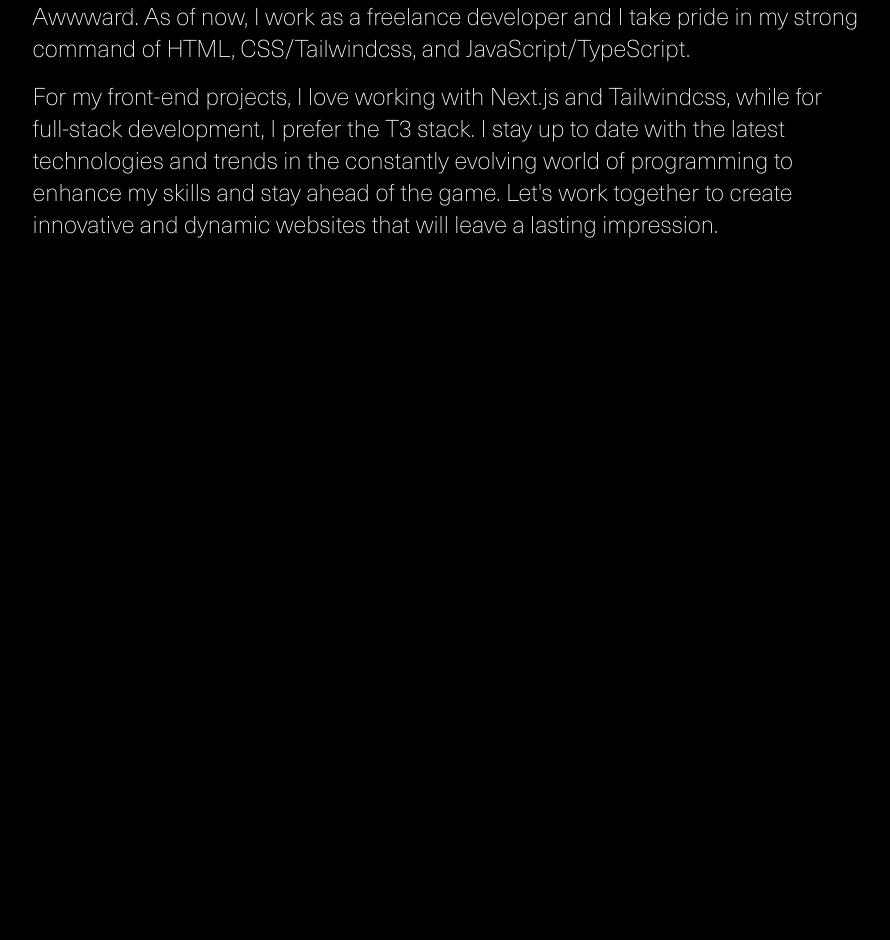
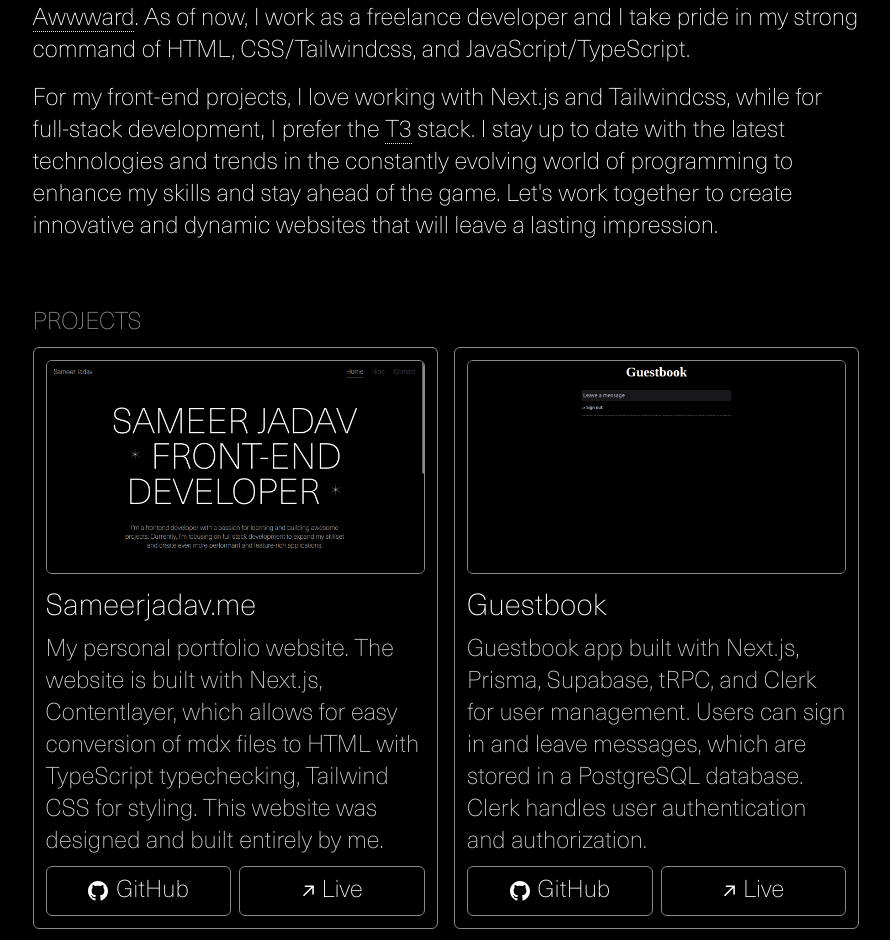
Before and after one commit to Boazez/sameerjadav.me, a Next.js app: page / in a window 1280 px wide. Shown: the part 1052-1992 px from the top of the page, without its empty margins (194-1084 px from the left). Before the commit the page ends 1319 px from the top, so only its background shows below. Built offline with nearby package versions, Linux system fonts and the light colour scheme.

Commit message:
Added projects

```diff
--- a/src/app/page.tsx
+++ b/src/app/page.tsx
@@ -1,5 +1,6 @@
 /* eslint-disable react/no-unescaped-entities */
-import { Star2 } from "~/components/Icons";
+import Image from "next/image";
+import { ArrowIcon, GitHubIcon, Star2 } from "~/components/Icons";
 
 export default function Home() {
   return (
@@ -37,7 +38,7 @@
         </p>
       </section>
 
-      <section className="mx-auto max-w-prose text-xl md:text-2xl">
+      <section className="mx-auto mb-16 max-w-prose text-xl md:text-2xl">
         <div className="space-y-3 md:space-y-4">
           <h2 className="uppercase text-myGray">info about me</h2>
           <p>
@@ -50,13 +51,29 @@
           <p>
             My ultimate goal is to become a solid full-stack developer with the
             level of expertise you'd expect from a top-tier frontend developer,
-            as showcased on Awwward. As of now, I work as a freelance developer
-            and I take pride in my strong command of HTML, CSS/Tailwindcss, and
-            JavaScript/TypeScript.
+            as showcased on{" "}
+            <a
+              href="https://www.awwwards.com"
+              target="_blank"
+              rel="noopener noreferrer"
+              className=" border-b border-dotted hover:border-solid"
+            >
+              Awwward
+            </a>
+            . As of now, I work as a freelance developer and I take pride in my
+            strong command of HTML, CSS/Tailwindcss, and JavaScript/TypeScript.
           </p>
           <p>
             For my front-end projects, I love working with Next.js and
-            Tailwindcss, while for full-stack development, I prefer the T3
+            Tailwindcss, while for full-stack development, I prefer the{" "}
+            <a
+              href="https://create.t3.gg"
+              target="_blank"
+              rel="noopener noreferrer"
+              className=" border-b border-dotted hover:border-solid"
+            >
+              T3
+            </a>{" "}
             stack. I stay up to date with the latest technologies and trends in
             the constantly evolving world of programming to enhance my skills
             and stay ahead of the game. Let's work together to create innovative
@@ -64,6 +81,104 @@
           </p>
         </div>
       </section>
+
+      <section className="mx-auto mb-16 max-w-prose text-xl md:text-2xl">
+        <h2 className="mb-2 uppercase text-myGray">projects</h2>
+        <div className="flex flex-col gap-4 md:flex-row">
+          {/* Portfolio */}
+          <div className="flex-1 rounded-md border border-myGray p-3">
+            <div className="mb-4">
+              <Image
+                src="/portfolio.png"
+                alt="Guestbook App screenshot"
+                className="h-full w-full rounded-md border border-myGray object-cover"
+                width={1366}
+                height={10}
+                loading="lazy"
+              />
+            </div>
+            <div>
+              <h3 className="mb-2 text-2xl md:text-3xl">Sameerjadav.me</h3>
+              <p className="mb-2 text-neutral-300">
+                My personal portfolio website. The website is built with
+                Next.js, Contentlayer, which allows for easy conversion of mdx
+                files to HTML with TypeScript typechecking, Tailwind CSS for
+                styling. This website was designed and built entirely by me.
+              </p>
+              <div className="flex flex-col gap-2 md:flex-row">
+                <a
+                  href="https://github.com/SameerJadav/sameerjadav.me"
+                  target="_blank"
+                  rel="noopener noreferrer"
+                  className="flex-1 rounded-md border border-myGray transition-all hover:border-white"
+                >
+                  <div className="flex items-center justify-center gap-2 rounded-md py-2">
+                    <GitHubIcon />
+                    <span>GitHub</span>
+                  </div>
+                </a>
+                <a
+                  href="https://sameerjadav.me"
+                  target="_blank"
+                  rel="noopener noreferrer"
+                  className="flex-1 rounded-md border border-myGray transition-all hover:border-white"
+                >
+                  <div className="flex items-center justify-center gap-2 rounded-md py-2">
+                    <ArrowIcon />
+                    <span>Live</span>
+                  </div>
+                </a>
+              </div>
+            </div>
+          </div>
+          {/* Guestbook */}
+          <div className="flex-1 rounded-md border border-myGray p-3">
+            <div className="mb-4">
+              <Image
+                src="/guestbook.png"
+                alt="Guestbook App screenshot"
+                className="h-full w-full rounded-md border border-myGray object-cover"
+                width={1366}
+                height={768}
+                loading="lazy"
+              />
+            </div>
+            <div>
+              <h3 className="mb-2 text-2xl md:text-3xl">Guestbook</h3>
+              <p className="mb-2 text-neutral-300">
+                Guestbook app built with Next.js, Prisma, Supabase, tRPC, and
+                Clerk for user management. Users can sign in and leave messages,
+                which are stored in a PostgreSQL database. Clerk handles user
+                authentication and authorization.
+              </p>
+              <div className="flex flex-col gap-2 md:flex-row">
+                <a
+                  href="https://github.com/SameerJadav/guestbook"
+                  target="_blank"
+                  rel="noopener noreferrer"
+                  className="flex-1 rounded-md border border-myGray transition-all hover:border-white"
+                >
+                  <div className="flex items-center justify-center gap-2 rounded-md py-2">
+                    <GitHubIcon />
+                    <span>GitHub</span>
+                  </div>
+                </a>
+                <a
+                  href="https://guestbook.sameerjadav.me"
+                  target="_blank"
+                  rel="noopener noreferrer"
+                  className="flex-1 rounded-md border border-myGray transition-all hover:border-white"
+                >
+                  <div className="flex items-center justify-center gap-2 rounded-md py-2">
+                    <ArrowIcon />
+                    <span>Live</span>
+                  </div>
+                </a>
+              </div>
+            </div>
+          </div>
+        </div>
+      </section>
     </main>
   );
 }
--- a/src/components/Icons.tsx
+++ b/src/components/Icons.tsx
@@ -39,3 +39,44 @@
     </svg>
   );
 }
+
+export function GitHubIcon() {
+  return (
+    <svg
+      width="20"
+      height="20"
+      viewBox="0 0 24 24"
+      fill="none"
+      xmlns="http://www.w3.org/2000/svg"
+    >
+      <g clipPath="url(#clip0_9914_10)">
+        <path
+          d="M12 0C5.374 0 0 5.373 0 12C0 17.302 3.438 21.8 8.207 23.387C8.806 23.498 9 23.126 9 22.81V20.576C5.662 21.302 4.967 19.16 4.967 19.16C4.421 17.773 3.634 17.404 3.634 17.404C2.545 16.659 3.717 16.675 3.717 16.675C4.922 16.759 5.556 17.912 5.556 17.912C6.626 19.746 8.363 19.216 9.048 18.909C9.155 18.134 9.466 17.604 9.81 17.305C7.145 17 4.343 15.971 4.343 11.374C4.343 10.063 4.812 8.993 5.579 8.153C5.455 7.85 5.044 6.629 5.696 4.977C5.696 4.977 6.704 4.655 8.997 6.207C9.954 5.941 10.98 5.808 12 5.803C13.02 5.808 14.047 5.941 15.006 6.207C17.297 4.655 18.303 4.977 18.303 4.977C18.956 6.63 18.545 7.851 18.421 8.153C19.191 8.993 19.656 10.064 19.656 11.374C19.656 15.983 16.849 16.998 14.177 17.295C14.607 17.667 15 18.397 15 19.517V22.81C15 23.129 15.192 23.504 15.801 23.386C20.566 21.797 24 17.3 24 12C24 5.373 18.627 0 12 0Z"
+          fill="currentColor"
+        />
+      </g>
+      <defs>
+        <clipPath id="clip0_9914_10">
+          <rect width="24" height="24" fill="white" />
+        </clipPath>
+      </defs>
+    </svg>
+  );
+}
+
+export function ArrowIcon() {
+  return (
+    <svg
+      width="12"
+      height="12"
+      viewBox="0 0 12 12"
+      fill="none"
+      xmlns="http://www.w3.org/2000/svg"
+    >
+      <path
+        d="M2.07102 11.3494L0.963068 10.2415L9.2017 1.98864H2.83807L2.85227 0.454545H11.8438V9.46023H10.2955L10.3097 3.09659L2.07102 11.3494Z"
+        fill="currentColor"
+      />
+    </svg>
+  );
+}
```
Also changed, not shown: posts/post-01.mdx (deleted, +0 -18 lines), public/guestbook.png (added), public/portfolio.png (added).
